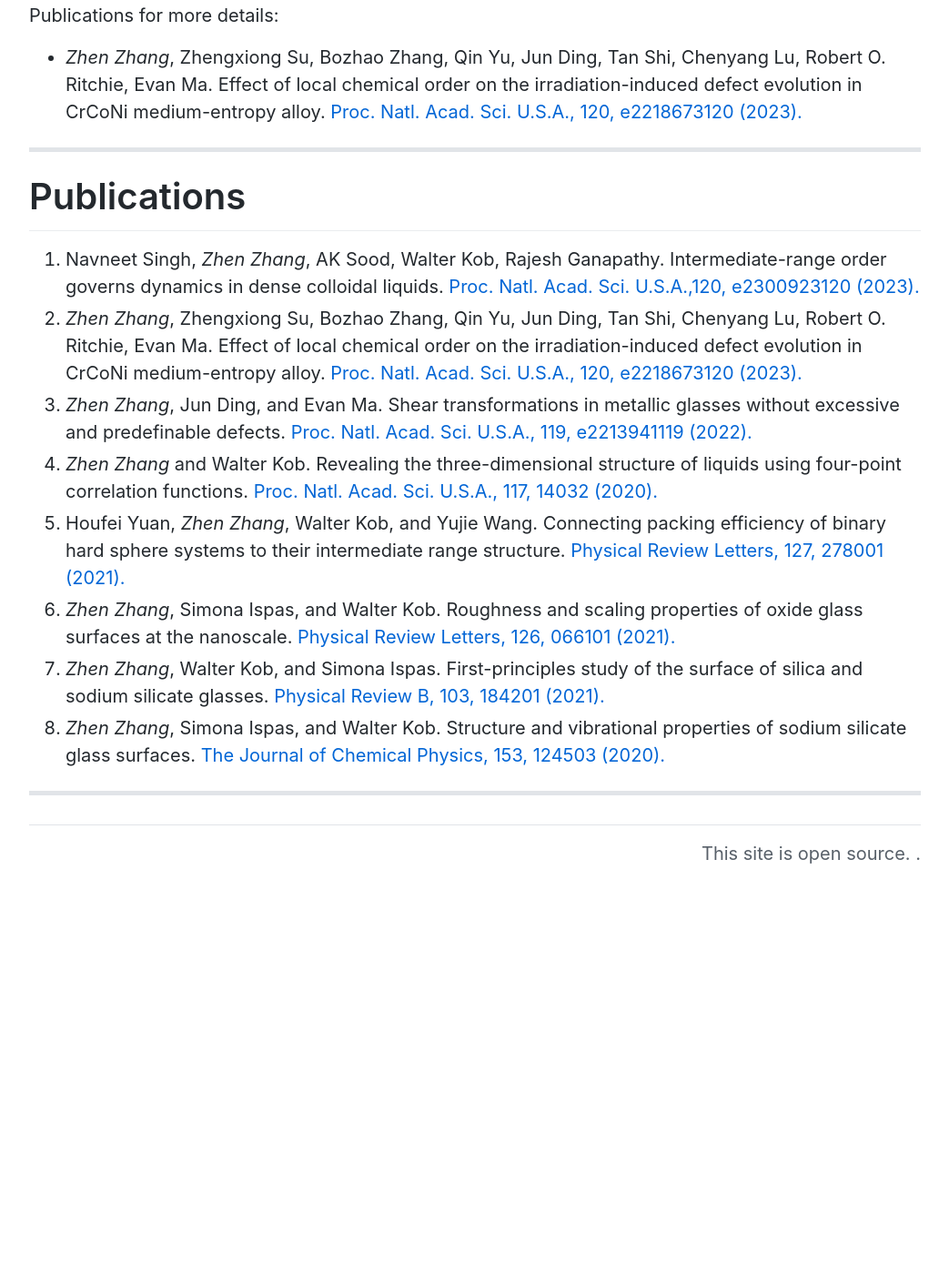
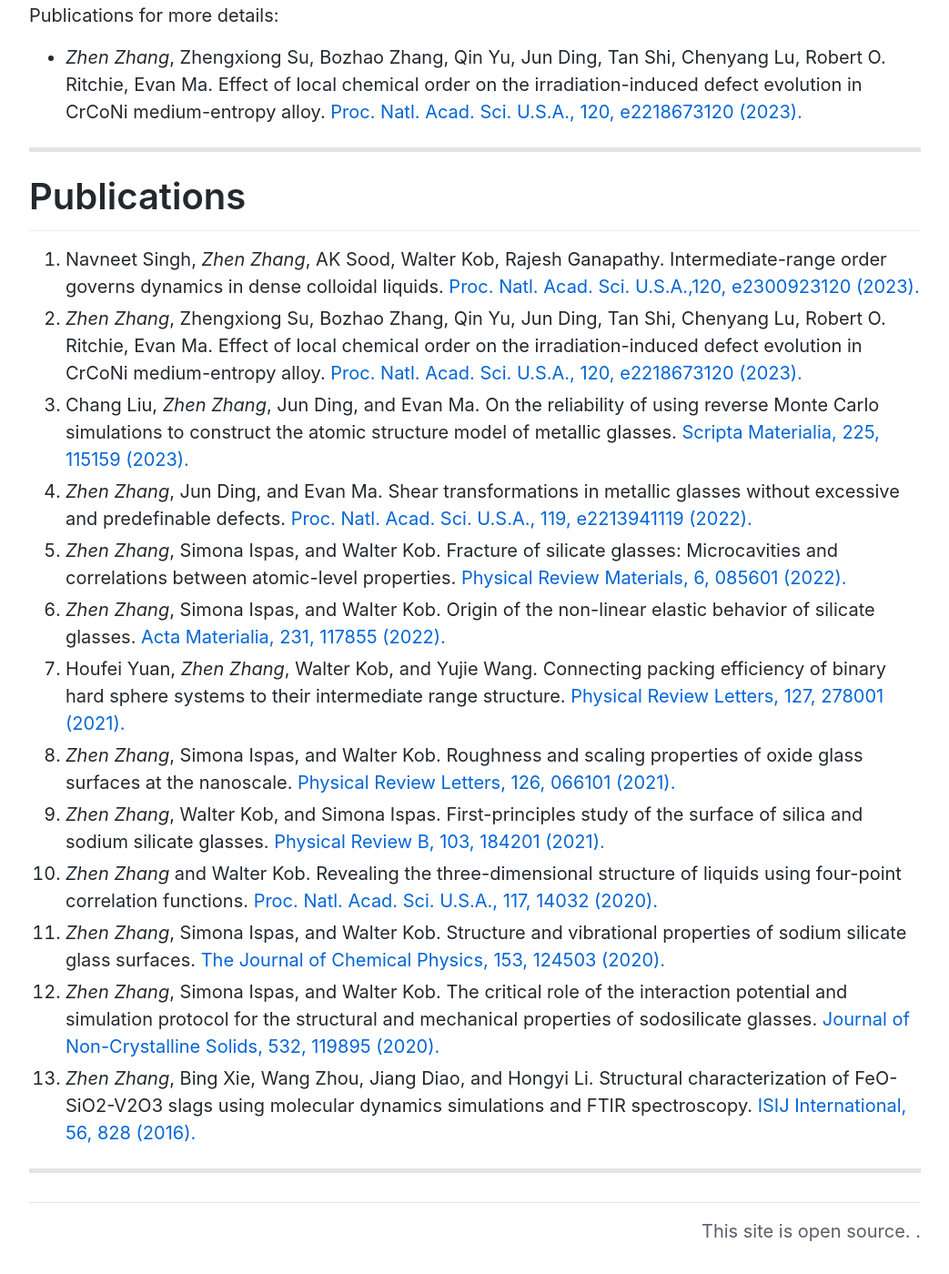
Before and after one commit to zhenzhang1991/zhenzhang1991.github.io, a Jekyll site: the page built from index.md, in a window 1280 px wide and 1400 px high, scrolled down 3361 px. Shown: the whole window at 91% size, without its empty margins (118-1161 px from the left). Built offline with Jekyll 4.4.1, drawn with Linux system fonts in a browser that asks for light colours; comment, search, counter and statistics services are not loaded; before the commit the page ends 4346 px from its top, so only the background shows below that.

Commit message:
Update index.md

```diff
--- a/index.md
+++ b/index.md
@@ -73,12 +73,19 @@ Publications for more details:
 # Publications
 
 1. Navneet Singh, *Zhen Zhang*, AK Sood, Walter Kob, Rajesh Ganapathy. Intermediate-range order governs dynamics in dense colloidal liquids. [Proc. Natl. Acad. Sci. U.S.A.,120, e2300923120 (2023).](https://www.pnas.org/doi/abs/10.1073/pnas.2300923120)
-2. *Zhen Zhang*, Zhengxiong Su, Bozhao Zhang, Qin Yu, Jun Ding, Tan Shi, Chenyang Lu, Robert O. Ritchie, Evan Ma. Effect of local chemical order on the irradiation-induced defect evolution in CrCoNi medium-entropy alloy. [Proc. Natl. Acad. Sci. U.S.A., 120, e2218673120 (2023).](https://www.pnas.org/doi/abs/10.1073/pnas.2218673120)
-3. *Zhen Zhang*, Jun Ding, and Evan Ma. Shear transformations in metallic glasses without excessive and predefinable defects. [Proc. Natl. Acad. Sci. U.S.A., 119, e2213941119 (2022).](https://doi.org/10.1073/pnas.2213941119)
-4. *Zhen Zhang* and Walter Kob. Revealing the three-dimensional structure of liquids using four-point correlation functions. [Proc. Natl. Acad. Sci. U.S.A., 117, 14032 (2020).](https://doi.org/10.1073/pnas.2005638117)
-5. Houfei Yuan, *Zhen Zhang*, Walter Kob, and Yujie Wang. Connecting packing efficiency of binary hard sphere systems to their intermediate range structure. [Physical Review Letters, 127, 278001 (2021).](https://journals.aps.org/prl/abstract/10.1103/PhysRevLett.126.066101)
-6. *Zhen Zhang*, Simona Ispas, and Walter Kob. Roughness and scaling properties of oxide glass surfaces at the nanoscale. [Physical Review Letters, 126, 066101 (2021).](https://journals.aps.org/prl/abstract/10.1103/PhysRevLett.126.066101)
-7. *Zhen Zhang*, Walter Kob, and Simona Ispas. First-principles study of the surface of silica and sodium silicate glasses. [Physical Review B, 103, 184201 (2021).](https://journals.aps.org/prb/abstract/10.1103/PhysRevB.103.184201)
-8. *Zhen Zhang*, Simona Ispas, and Walter Kob. Structure and vibrational properties of sodium silicate glass surfaces. [The Journal of Chemical Physics, 153, 124503 (2020).](https://arxiv.org/pdf/2006.14791.pdf)
+0. *Zhen Zhang*, Zhengxiong Su, Bozhao Zhang, Qin Yu, Jun Ding, Tan Shi, Chenyang Lu, Robert O. Ritchie, Evan Ma. Effect of local chemical order on the irradiation-induced defect evolution in CrCoNi medium-entropy alloy. [Proc. Natl. Acad. Sci. U.S.A., 120, e2218673120 (2023).](https://www.pnas.org/doi/abs/10.1073/pnas.2218673120)
+0. Chang Liu, *Zhen Zhang*, Jun Ding, and Evan Ma. On the reliability of using reverse Monte Carlo simulations to construct the atomic structure model of metallic
+glasses. [Scripta Materialia, 225, 115159 (2023).](https://www.sciencedirect.com/science/article/abs/pii/S1359646222006546?via%3Dihub)
+0. *Zhen Zhang*, Jun Ding, and Evan Ma. Shear transformations in metallic glasses without excessive and predefinable defects. [Proc. Natl. Acad. Sci. U.S.A., 119, e2213941119 (2022).](https://doi.org/10.1073/pnas.2213941119)
+0. *Zhen Zhang*, Simona Ispas, and Walter Kob. Fracture of silicate glasses: Microcavities and correlations between atomic-level properties. [Physical Review Materials, 6, 085601 (2022).](https://doi.org/10.1103/PhysRevMaterials.6.085601)
+0. *Zhen Zhang*, Simona Ispas, and Walter Kob. Origin of the non-linear elastic behavior of silicate glasses. [Acta Materialia, 231, 117855 (2022).](https://arxiv.org/pdf/2111.09549.pdf)
+0. Houfei Yuan, *Zhen Zhang*, Walter Kob, and Yujie Wang. Connecting packing efficiency of binary hard sphere systems to their intermediate range structure. [Physical Review Letters, 127, 278001 (2021).](https://journals.aps.org/prl/abstract/10.1103/PhysRevLett.126.066101)
+0. *Zhen Zhang*, Simona Ispas, and Walter Kob. Roughness and scaling properties of oxide glass surfaces at the nanoscale. [Physical Review Letters, 126, 066101 (2021).](https://journals.aps.org/prl/abstract/10.1103/PhysRevLett.126.066101)
+0. *Zhen Zhang*, Walter Kob, and Simona Ispas. First-principles study of the surface of silica and sodium silicate glasses. [Physical Review B, 103, 184201 (2021).](https://journals.aps.org/prb/abstract/10.1103/PhysRevB.103.184201)
+0. *Zhen Zhang* and Walter Kob. Revealing the three-dimensional structure of liquids using four-point correlation functions. [Proc. Natl. Acad. Sci. U.S.A., 117, 14032 (2020).](https://doi.org/10.1073/pnas.2005638117)
+0. *Zhen Zhang*, Simona Ispas, and Walter Kob. Structure and vibrational properties of sodium silicate glass surfaces. [The Journal of Chemical Physics, 153, 124503 (2020).](https://arxiv.org/pdf/2006.14791.pdf)
+0. *Zhen Zhang*, Simona Ispas, and Walter Kob. The critical role of the interaction potential and simulation protocol for the structural and mechanical properties of sodosilicate glasses. [Journal of Non-Crystalline Solids, 532, 119895 (2020).](https://doi.org/10.1016/j.jnoncrysol.2020.119895)
+0. *Zhen Zhang*, Bing Xie, Wang Zhou, Jiang Diao, and Hongyi Li. Structural characterization of FeO-SiO2-V2O3 slags using molecular dynamics simulations and FTIR
+spectroscopy. [ISIJ International, 56, 828 (2016).](https://doi.org/10.2355/isijinternational.ISIJINT-2015-600)
 
 * * *
```
